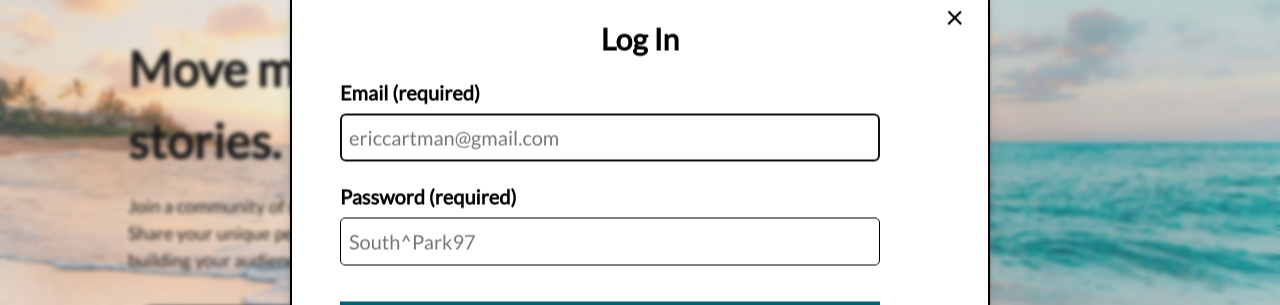
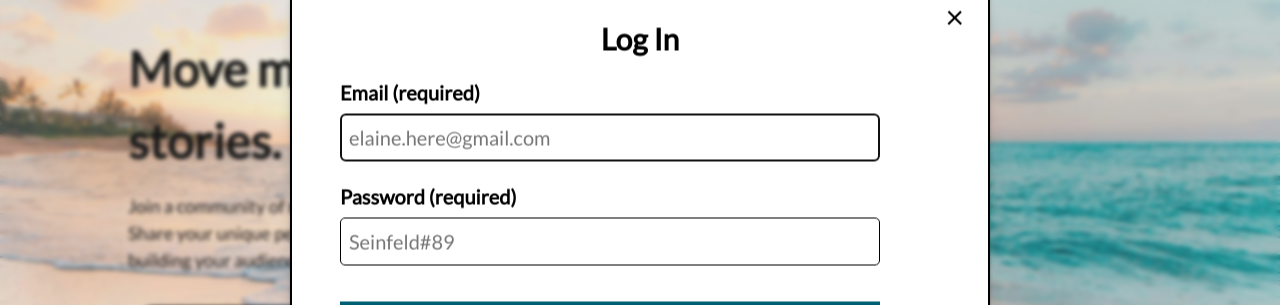
Before and after one commit to py-code314/blog-api-author, a React (Vite) app: page / in a window 1280 px wide. Both pictures are taken after a click on the button "Log in". Shown: the part 214-519 px from the top of the page. Built offline with nearby package versions, Linux system fonts and the light colour scheme.

Commit message:
refactor(forms): Update placeholder text for signup & login

```diff
--- a/src/components/forms/auth/login-form/LoginForm.jsx
+++ b/src/components/forms/auth/login-form/LoginForm.jsx
@@ -218,7 +218,7 @@ const LoginForm = () => {
               type="email"
               name="email"
               id="email"
-              placeholder="ericcartman@gmail.com"
+              placeholder="elaine.here@gmail.com"
               className={styles.formInput}
               autoComplete="email"
               inputMode="email"
@@ -271,7 +271,7 @@ const LoginForm = () => {
               name="password"
               type="password"
               min={8}
-              placeholder="South^Park97"
+              placeholder="Seinfeld#89"
               pattern="^(?=.*[a-z])(?=.*[A-Z])(?=.*\d)(?=.*[!@#$%^&*]).{8,}$"
               required
               value={loginFormData.password}
--- a/src/components/forms/auth/signup-form/SignupForm.jsx
+++ b/src/components/forms/auth/signup-form/SignupForm.jsx
@@ -200,7 +200,7 @@ const SignupForm = () => {
             Email (required)
           </label>
           <p className={styles.formHint} id="email-hint">
-            Eg. hello.taylor@example.com
+            Eg. elaine.here@gmail.com
           </p>
 
           <div className={styles.formValid}>
@@ -208,7 +208,7 @@ const SignupForm = () => {
               type="email"
               name="email"
               id="email"
-              placeholder="ericcartman@gmail.com"
+              placeholder="elaine.here@gmail.com"
               className={styles.formInput}
               autoComplete="email"
               inputMode="email"
@@ -265,7 +265,7 @@ const SignupForm = () => {
               name="password"
               type="password"
               min={8}
-              placeholder="South^Park97"
+              placeholder="Seinfeld#89"
               pattern="^(?=.*[a-z])(?=.*[A-Z])(?=.*\d)(?=.*[!@#$%^&*]).{8,}$"
               required
               value={signupFormData.password}
@@ -314,7 +314,7 @@ const SignupForm = () => {
               name="confirmPassword"
               type="password"
               min={8}
-              placeholder="South^Park97"
+              placeholder="Seinfeld#89"
               required
               value={signupFormData.confirmPassword}
               onChange={handleConfirmPasswordChange}
@@ -361,7 +361,7 @@ const SignupForm = () => {
               type="text"
               name="name"
               id="name"
-              placeholder="Eric Cartman"
+              placeholder="Elaine Benes"
               required
               className={styles.formInput}
               autoComplete="name"
```
